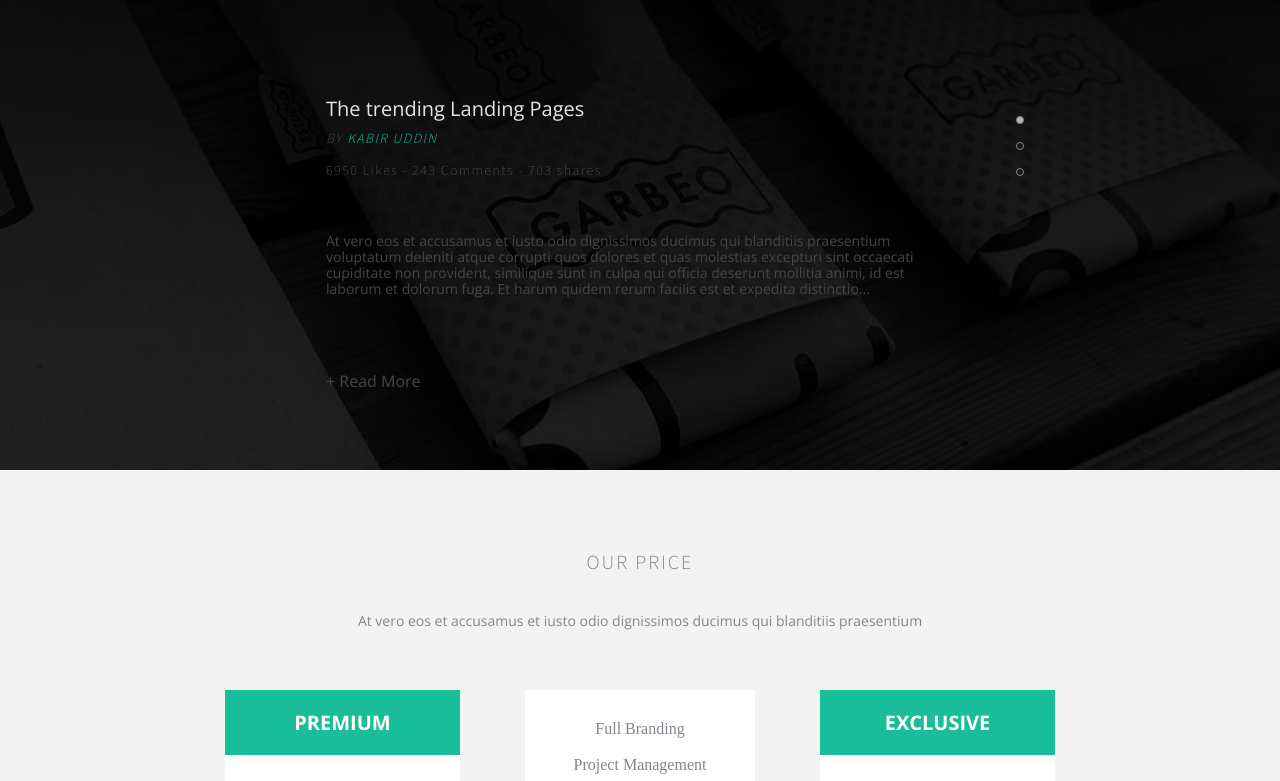
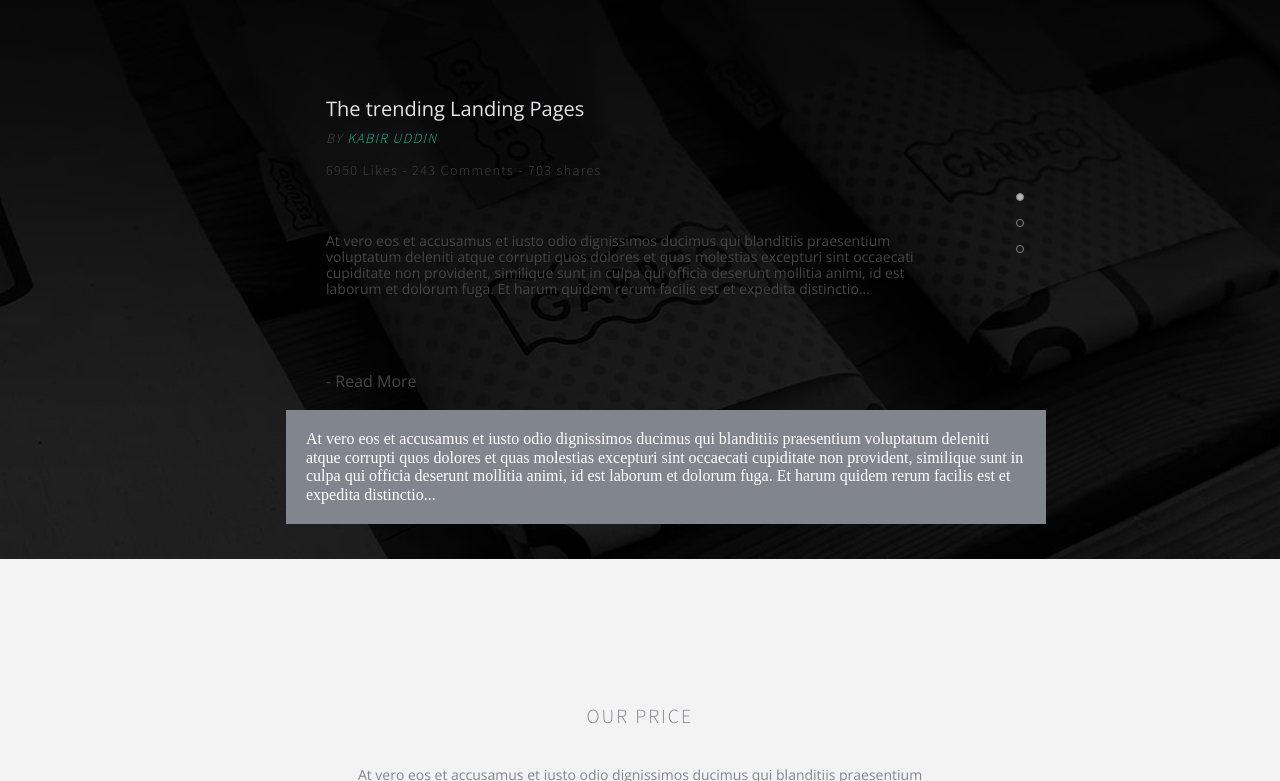
Before and after one commit to ChestikovaElena/bouncy, a plain HTML site: page src/index.html in a window 1280 px wide. Both pictures are taken after a click on the element "+ Read More". Shown: the part 7006-7787 px from the top of the page. Drawn offline with nearby package versions, Linux system fonts and the light colour scheme.

Commit message:
Add event for button Read More in the News

```diff
--- a/src/css/styles.css
+++ b/src/css/styles.css
@@ -1166,6 +1166,14 @@ body{
                     .section-inner-news-wrapper-content-body-more:hover{
                         color: #fff;
                     }
+
+                .section-inner-news-wrapper-content-body-hidden{
+                    display: none;
+                    background-color: var(--secondcolor);
+                    width: 100%;
+                    margin: 20px 30px;
+                    padding: 20px;
+                }
 
                 .section-inner-news-wrapper-slider{
                     display: flex;
--- a/src/index.html
+++ b/src/index.html
@@ -436,7 +436,14 @@
                             in culpa qui officia deserunt mollitia animi, id est laborum et dolorum fuga. Et harum quidem
                             rerum facilis est et expedita distinctio...
                         </div>
-                        <div class="section-inner-news-wrapper-content-body-more">+ Read More</div>
+                        <div class="section-inner-news-wrapper-content-body-more" id="news-more-button">+ Read More</div>
+                    </div>
+                    <div class="section-inner-news-wrapper-content-body-hidden" id="news-more-text">
+                        At vero eos et accusamus et iusto odio
+                            dignissimos ducimus qui blanditiis praesentium voluptatum deleniti atque corrupti quos
+                            dolores et quas molestias excepturi sint occaecati cupiditate non provident, similique sunt
+                            in culpa qui officia deserunt mollitia animi, id est laborum et dolorum fuga. Et harum quidem
+                            rerum facilis est et expedita distinctio...
                     </div>
                 </div>
                 <div class="section-inner-news-wrapper-slider">
@@ -626,6 +633,7 @@
     <script src="js/more.js"></script>
     <script src="js/promo_more.js"></script>
     <script src="js/map.js"></script>
+    <script src="js/news_more.js"></script>
 
 </body>
 </html>
--- /dev/null
+++ b/src/js/news_more.js
@@ -0,0 +1,6 @@
+document.getElementById("news-more-button").onclick = function() {
+    var news_more_button = document.getElementById("news-more-button");
+    var news_more_text = document.getElementById("news-more-text");
+    news_more_text.style.display = (news_more_text.style.display == 'block')? 'none' : 'block';
+    news_more_button.textContent = (news_more_text.style.display == 'block')? "- Read More" : "+ Read More";
+}
```
